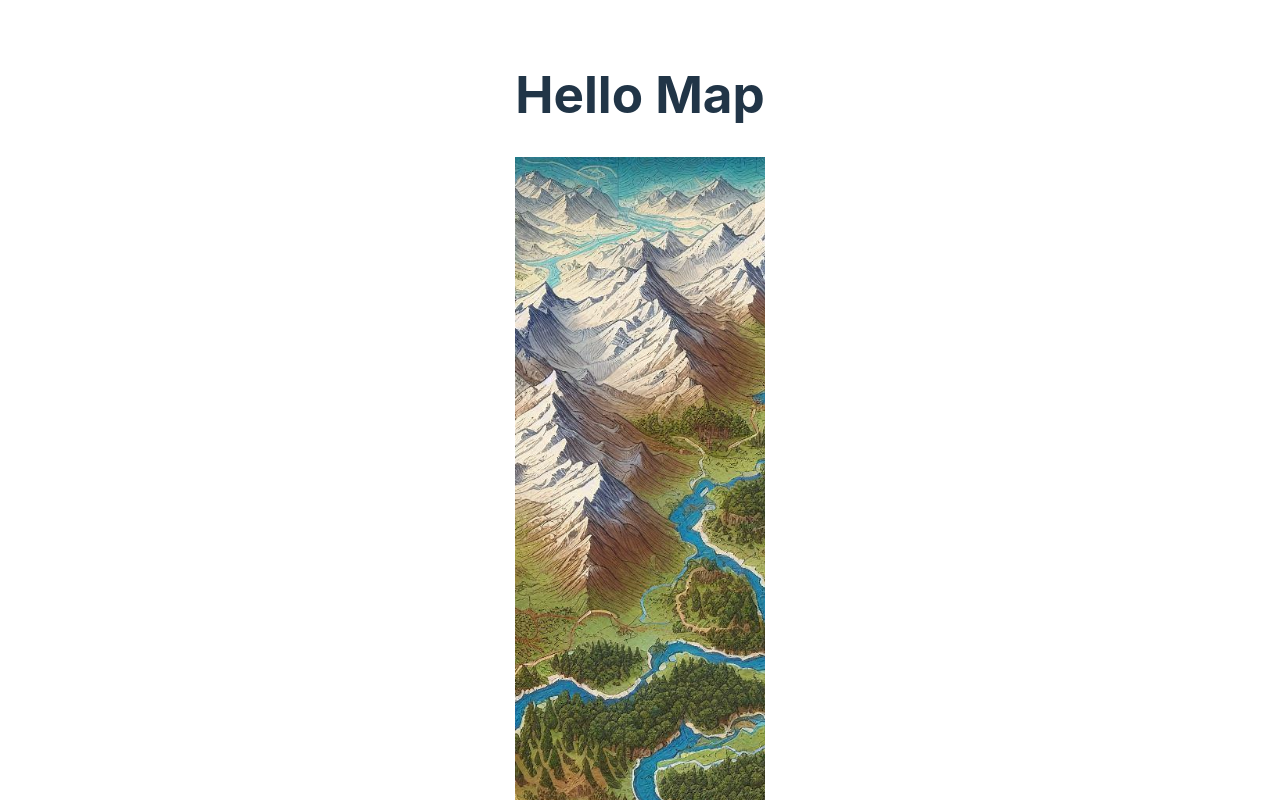
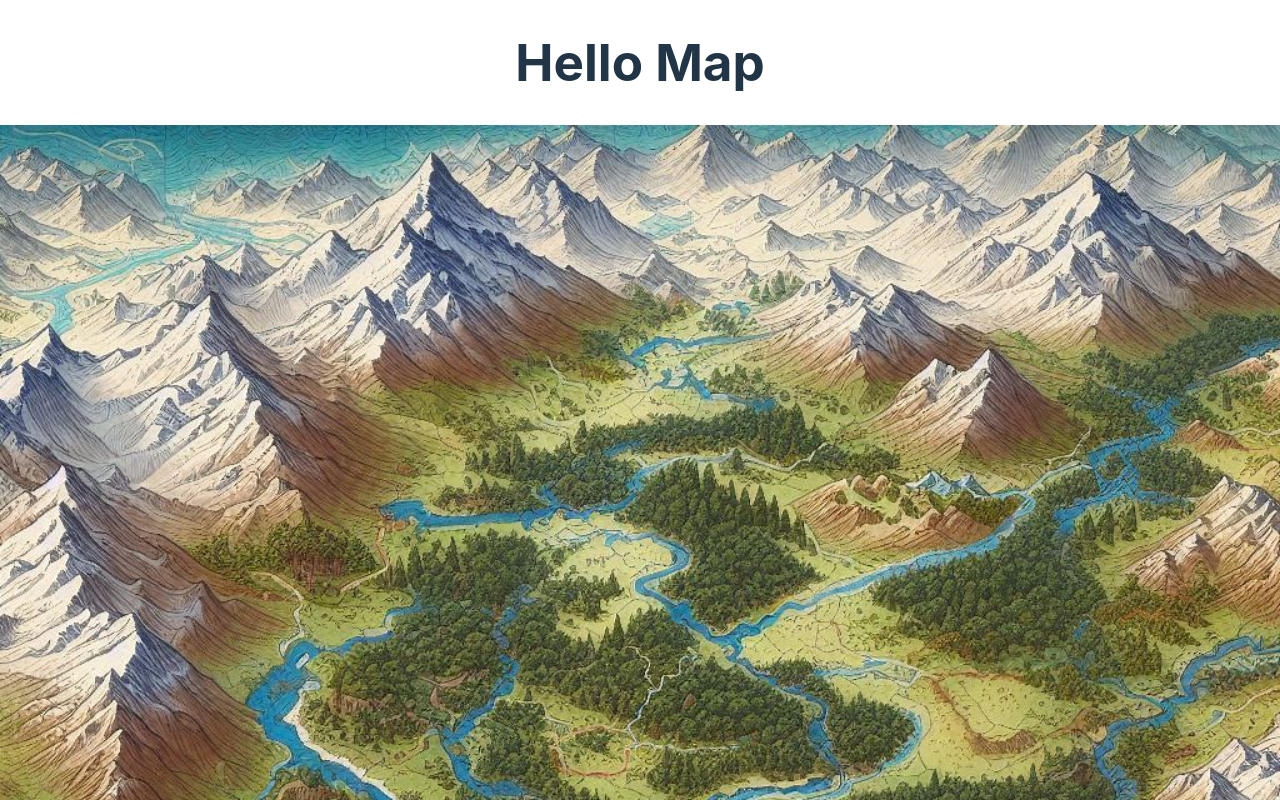
Before and after one commit to Aarwyn-Solutions/sylvan_bastion_defence_react, a React (Vite) app: page / in a window 1280 px wide. Shown: the top 800 px of the page. Built offline with nearby package versions, Linux system fonts and the light colour scheme.

Commit message:
updates styles to centralize and stretch picture on the whole viewport

```diff
--- a/src/index.css
+++ b/src/index.css
@@ -1,7 +1,4 @@
 #root {
-  max-width: 1280px;
-  margin: 0 auto;
-  padding: 2rem;
   text-align: center;
 }
 
@@ -66,12 +63,10 @@ a:hover {
   color: #535bf2;
 }
 
-body {
+body,
+html {
+  height: 100%;
   margin: 0;
-  display: flex;
-  place-items: center;
-  min-width: 320px;
-  min-height: 100vh;
 }
 
 h1 {
```
